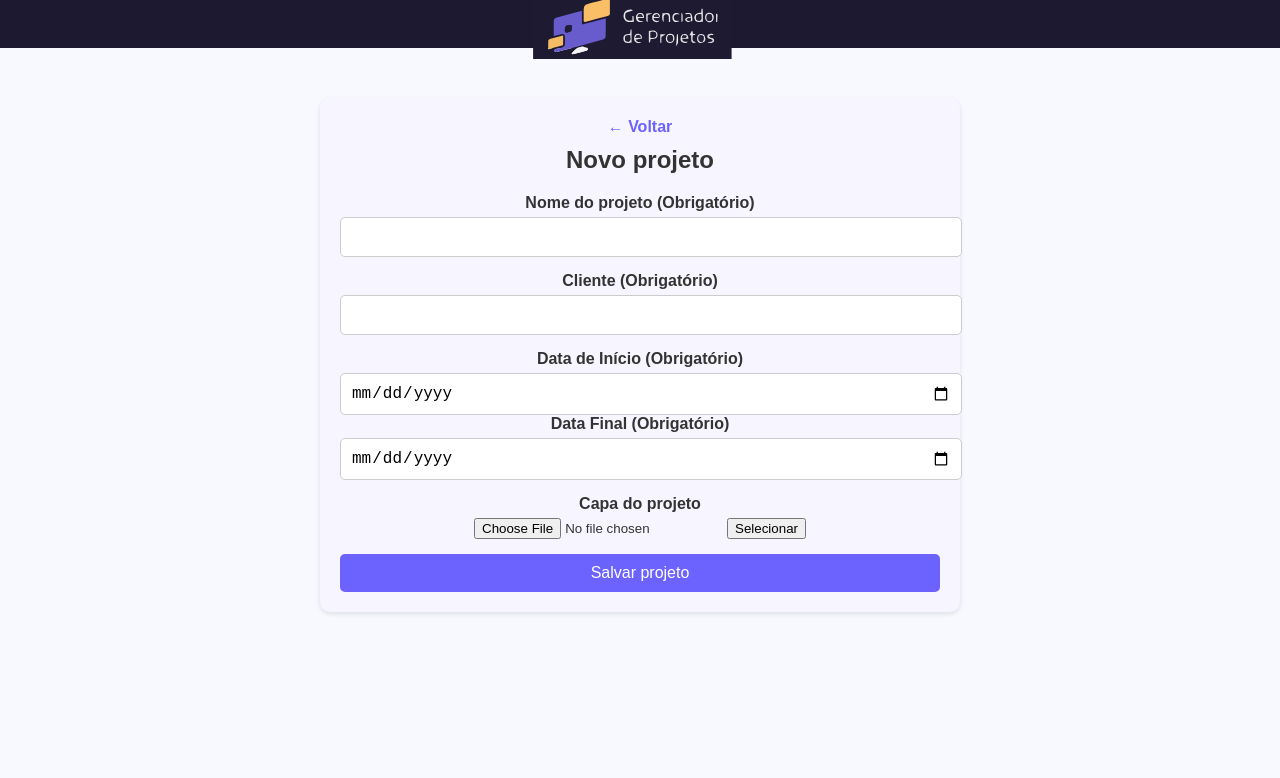
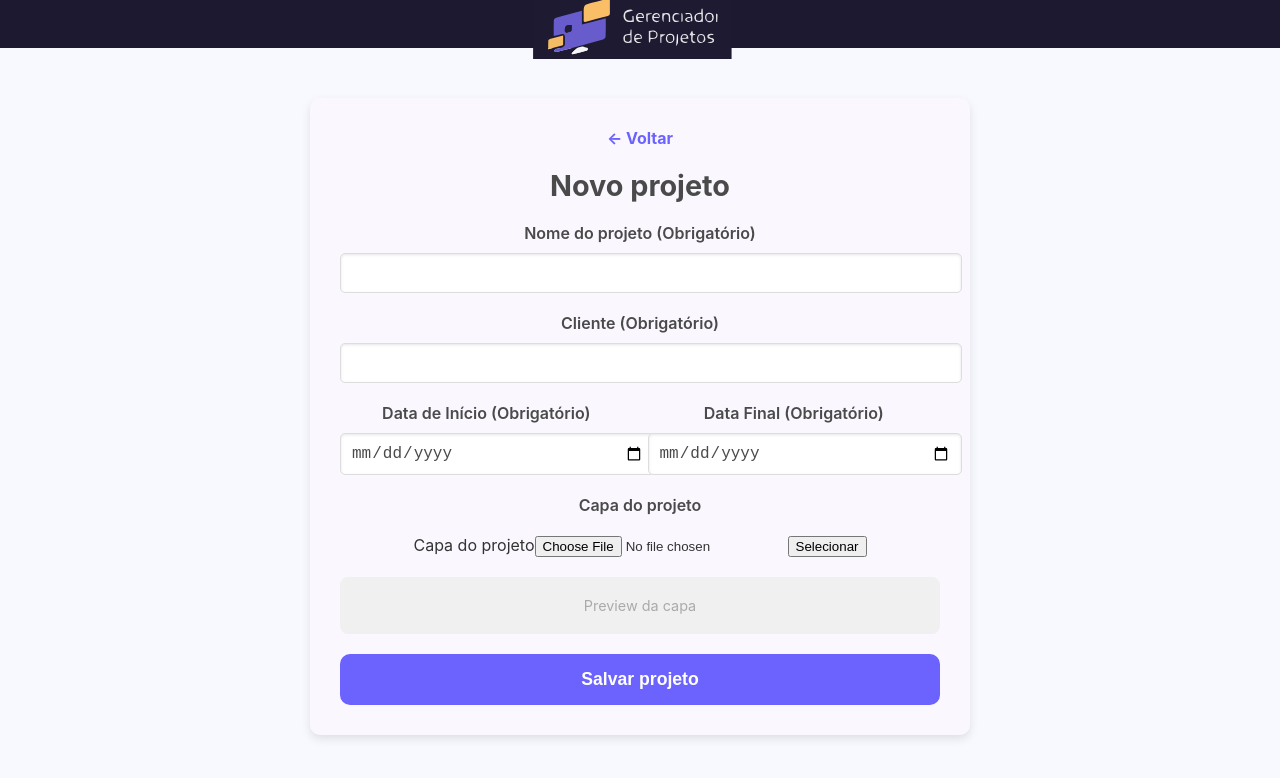
Before and after one commit to gabitomasini/clicksign, a Vue app: page /new-project in a window 1280 px wide. Shown: the top 778 px of the page. Built offline with nearby package versions, Linux system fonts and the light colour scheme.

Commit message:
making new improvements inside the project

```diff
--- a/src/components/Button.vue
+++ b/src/components/Button.vue
@@ -1,6 +1,6 @@
 <template>
   <button class="new-project-button">
-    <span class="button-icon">➕</span>
+    <img class="add-icon" src="../assets/add.svg" alt="icon"/>
     <router-link to="/new-project" class="link-text">Novo Projeto</router-link>
   </button>
 </template>
@@ -10,16 +10,24 @@
 
 <style scoped>
 .new-project-button {
-  display: inline-flex;
+  display: flex;
   align-items: center;
-  padding: 0.8rem 1.5rem;
-  background-color: #695CCD;
-  color: #fff;
-  font-size: 1rem;
+  justify-content: center;
+  gap: 10px;
+  padding: 15px 35px;
+  border-radius: 30px;
+  cursor: pointer;
+  transition: opacity 0.2s;
   border: none;
-  border-radius: 4px;
-  cursor: pointer;
-  transition: background-color 0.3s ease;
+  font-size: 20px;
+  font-weight: 400;
+  line-height: 22px;
+  background: #695ccd;
+    color: #ffffff;
+
+  &:hover {
+    opacity: 0.9;
+  }
 }
 
 .new-project-button .button-icon {
@@ -38,4 +46,9 @@
 .link-text:hover {
   color: inherit;
 }
+
+.add-icon {
+  width: 30px;
+  height: 30px;
+}
 </style>
--- a/src/components/Home.vue
+++ b/src/components/Home.vue
@@ -17,16 +17,15 @@ const sortedProjects = computed(() => {
 
   switch (sortOption.value) {
     case 'alphabetical':
-      sorted.sort((a, b) => a.nome.localeCompare(b.nome)) // Ordem alfabética
+      sorted.sort((a, b) => a.nome.localeCompare(b.nome))
       break
     case 'recent':
-      sorted.sort((a, b) => new Date(b.iniciado).getTime() - new Date(a.iniciado).getTime()) // Iniciados mais recentes
+      sorted.sort((a, b) => new Date(b.iniciado).getTime() - new Date(a.iniciado).getTime())
       break
     case 'due-date':
-      sorted.sort((a, b) => new Date(a.prazo).getTime() - new Date(b.prazo).getTime()) // Prazo mais próximo
+      sorted.sort((a, b) => new Date(a.prazo).getTime() - new Date(b.prazo).getTime())
       break
   }
-
   return sorted
 })
 
@@ -37,7 +36,7 @@ const sortedProjects = computed(() => {
     <section class="empty-state" v-if="projectsInProgress.length === 0">
       <h1>Nenhum projeto</h1>
       <p>Clique no botão abaixo para criar o primeiro e gerenciá-lo.</p>
-      <Button></Button>
+      <Button class="new-project-button"></Button>
     </section>
     <section v-else class="cards-container">
       <div class="top-information">
@@ -55,13 +54,13 @@ const sortedProjects = computed(() => {
               <option value="due-date">Prazo mais próximo</option>
             </select>
           </div>
-        <Button class="new-project-button"></Button>
+        <Button></Button>
         </div>
       </div>
 
         <div class="cards-wrapper">
           <ProjectCard
-          v-for="(project, index) in projectsInProgress"
+          v-for="(project, index) in sortedProjects"
           :key="project.nome"
           :projeto="project"
           :index="index"
@@ -81,11 +80,21 @@ const sortedProjects = computed(() => {
 }
 
 .empty-state {
+   display: flex;
+  flex-direction: column;
+  justify-content: center;
+  align-items: center;
+  height: 100vh;
   text-align: center;
   background-color: #fff;
   padding: 2rem;
   border-radius: 8px;
   box-shadow: 0px 4px 12px rgba(0, 0, 0, 0.1);
+
+}
+.new-project-button {
+  display: flex;
+  justify-content: center;
 }
 
 .empty-state h1 {
@@ -98,6 +107,7 @@ const sortedProjects = computed(() => {
   color: var(--text-light);
   margin-bottom: 2rem;
 }
+
 
 .top-information {
   display: flex;
@@ -173,13 +183,12 @@ const sortedProjects = computed(() => {
   transition: left 0.3s;
 }
 
-/* Quando o toggle está ativado */
 .toggle:checked + .toggle-label {
-  background-color: yellow; /* Cor de fundo amarela */
+  background-color: yellow;
 }
 
 .toggle:checked + .toggle-label::before {
-  left: 25px; /* Move o botão para a direita */
+  left: 25px;
 }
 
 .sort-dropdown {
--- a/src/components/NewProject.vue
+++ b/src/components/NewProject.vue
@@ -1,46 +1,3 @@
-<script lang="ts">
-import { defineComponent, reactive } from "vue";
-
-export default defineComponent({
-  name: "NovoProjeto",
-  setup() {
-    const projeto = reactive({
-      nome: "",
-      cliente: "",
-      dataInicio: "",
-      dataFinal: "",
-      capa: null as File | null,
-    });
-
-    const saveNewProject = () => {
-      if (projeto.nome && projeto.cliente && projeto.dataInicio && projeto.dataFinal) {
-        const projetosSalvos = JSON.parse(localStorage.getItem("projetos") || "[]");
-        projetosSalvos.push({ ...projeto });
-        localStorage.setItem("projetos", JSON.stringify(projetosSalvos));
-        alert("Projeto salvo com sucesso!");
-      } else {
-        alert("Por favor, preencha todos os campos obrigatórios.");
-      }
-    };
-
-    const handleFileUpload = (event: Event) => {
-      const target = event.target as HTMLInputElement;
-      if (target.files && target.files[0]) {
-        projeto.capa = target.files[0];
-      }
-    };
-
-    const triggerFileUpload = () => {
-      const fileInput = document.getElementById("capa") as HTMLInputElement;
-      fileInput?.click();
-    };
-
-    return { projeto, saveNewProject, handleFileUpload, triggerFileUpload };
-  },
-});
-</script>
-
-
 <template>
   <div class="container">
     <router-link to="/" class="voltar">← Voltar</router-link>
@@ -57,79 +14,167 @@ export default defineComponent({
       </div>
 
       <div class="form-group datas">
-        <div>
+        <div class="data-group">
           <label for="dataInicio">Data de Início <span>(Obrigatório)</span></label>
           <input type="date" id="dataInicio" v-model="projeto.dataInicio" required />
         </div>
-        <div>
+        <div class="data-group">
           <label for="dataFinal">Data Final <span>(Obrigatório)</span></label>
           <input type="date" id="dataFinal" v-model="projeto.dataFinal" required />
         </div>
       </div>
 
       <div class="form-group">
-        <label for="capa">Capa do projeto</label>
-        <input type="file" id="capa" @change="handleFileUpload" />
-        <button type="button" @click="triggerFileUpload">Selecionar</button>
+        <label>Capa do projeto</label>
+        <div class="project-cover">
+          <UploadFile />
+          <div class="cover-preview">
+            <img v-if="projeto.capa" :src="URL.createObjectURL(projeto.capa)" alt="Capa do projeto" />
+            <p v-else>Preview da capa</p>
+          </div>
+        </div>
       </div>
-
       <button type="submit" class="salvar">Salvar projeto</button>
     </form>
   </div>
 </template>
 
+<script lang="ts">
+import { defineComponent, reactive } from "vue";
+import UploadFile from "./UploadFile.vue";
+import { Projeto } from "../interface/project";
+import { getProjects, setProjects } from "../helpers/LocalStorage";
+
+export default defineComponent({
+  name: "NovoProjeto",
+  components: {
+    UploadFile,
+  },
+  setup() {
+    const projeto = reactive<Projeto>({
+      nome: "",
+      cliente: "",
+      dataInicio: "",
+      dataFinal: "",
+      capa: null as File | null,
+    });
+
+    const saveNewProject = () => {
+      if (projeto.nome && projeto.cliente && projeto.dataInicio && projeto.dataFinal) {
+        const projetosSalvo = getProjects();
+        projetosSalvo.push({ ...projeto });
+        setProjects(projetosSalvo);
+        alert("Projeto salvo com sucesso!");
+      } else {
+        alert("Por favor, preencha todos os campos obrigatórios.");
+      }
+    };
+
+    return { projeto, saveNewProject };
+  },
+});
+</script>
 
 <style scoped>
 .container {
   max-width: 600px;
   margin: 50px auto;
-  background-color: #f7f5ff;
-  padding: 20px;
+  background-color: #faf7ff;
+  padding: 30px;
   border-radius: 10px;
-  box-shadow: 0 2px 5px rgba(0, 0, 0, 0.1);
+  box-shadow: 0 4px 10px rgba(0, 0, 0, 0.1);
+  font-family: "Inter", sans-serif;
 }
 
 .voltar {
   text-decoration: none;
   color: #6c63ff;
   font-weight: bold;
-  margin-bottom: 10px;
+  margin-bottom: 20px;
   display: inline-block;
 }
 
 h1 {
-  font-size: 1.5rem;
+  font-size: 1.8rem;
+  margin-bottom: 20px;
+  color: #4a4a4a;
+}
+
+.form-group {
   margin-bottom: 20px;
 }
 
-.form-group {
-  margin-bottom: 15px;
-}
-
 label {
+  font-size: 1rem;
+  color: #4a4a4a;
+  font-weight: 600;
+  margin-bottom: 5px;
   display: block;
-  font-weight: bold;
-  margin-bottom: 5px;
 }
 
 input[type="text"],
 input[type="date"] {
   width: 100%;
   padding: 10px;
-  border: 1px solid #ccc;
+  font-size: 1rem;
+  border: 1px solid #ddd;
   border-radius: 5px;
-  font-size: 1rem;
+  margin-top: 5px;
+  box-shadow: inset 0 1px 3px rgba(0, 0, 0, 0.1);
+  background-color: #fff;
+  color: #4a4a4a;
+}
+
+input[type="text"]:focus,
+input[type="date"]:focus {
+  outline: none;
+  border-color: #6c63ff;
+  box-shadow: 0 0 3px rgba(108, 99, 255, 0.5);
+}
+
+.datas {
+  display: flex;
+  justify-content: space-between;
+  gap: 15px;
+}
+
+.data-group {
+  flex: 1;
+}
+
+.project-cover {
+  text-align: center;
+  margin-top: 20px;
+}
+
+.cover-preview {
+  background-color: #f0f0f0;
+  border-radius: 8px;
+  padding: 20px;
+  margin-top: 10px;
+}
+
+.cover-preview img {
+  max-width: 100%;
+  border-radius: 8px;
+}
+
+.cover-preview p {
+  color: #aaa;
+  font-size: 0.9rem;
 }
 
 button.salvar {
   width: 100%;
-  padding: 10px;
-  font-size: 1rem;
+  padding: 15px;
+  font-size: 1.1rem;
+  font-weight: 600;
   background-color: #6c63ff;
-  color: white;
+  color: #fff;
   border: none;
-  border-radius: 5px;
+  border-radius: 10px;
   cursor: pointer;
+  transition: background-color 0.3s;
 }
 
 button.salvar:hover {
--- /dev/null
+++ b/src/components/UploadFile.vue
@@ -0,0 +1,39 @@
+<template>
+  <div class="form-group">
+    <label for="capa">Capa do projeto</label>
+    <input type="file" id="capa" @change="handleFileUpload" />
+    <button type="button" @click="triggerFileUpload">Selecionar</button>
+    <div v-if="filePreview">
+      <h3>Miniatura</h3>
+      <img :src="filePreview" alt="Miniatura do arquivo" />
+    </div>
+  </div>
+</template>
+
+<script setup>
+import { ref, watch } from "vue";
+
+const filePreview = ref(null);
+
+const handleFileUpload = (event) => {
+  const file = event.target.files[0];
+  if (file) {
+    filePreview.value = URL.createObjectURL(file);
+    localStorage.setItem("filePreview", filePreview.value);
+  }
+};
+
+const triggerFileUpload = () => {
+  const fileInput = document.getElementById("capa");
+  fileInput?.click();
+};
+
+watch(filePreview, (newValue) => {
+  if (!newValue) {
+    filePreview.value = localStorage.getItem("filePreview");
+  }
+});
+</script>
+
+<style scoped>
+</style>
--- /dev/null
+++ b/src/helpers/LocalStorage.ts
@@ -0,0 +1,15 @@
+import { Projeto } from '../interface/project'
+
+export const getProjects = (): Projeto[] => {
+    const savedProjects = window.localStorage.getItem('projetos');
+    return savedProjects ? JSON.parse(savedProjects) : [];
+}
+
+export const setProjects = (projetos: Projeto[]): void => {
+    window.localStorage.setItem('projetos', JSON.stringify(projetos));
+}
+
+export default {
+    getProjects,
+    setProjects
+}
--- /dev/null
+++ b/src/interface/project.ts
@@ -0,0 +1,7 @@
+export interface Projeto {
+    nome: string;
+    cliente: string;
+    dataInicio: string;
+    dataFinal: string;
+    capa: File | null;
+}
--- a/src/style.css
+++ b/src/style.css
@@ -15,6 +15,7 @@ body {
   color: var(--text-color);
 }
 
-h1, p {
+h1,
+p {
   margin: 0;
 }
```
Also changed, not shown: src/components/DisplayFile.vue (added, +29 -0 lines), src/assets/add.svg (added), src/assets/image.png.
